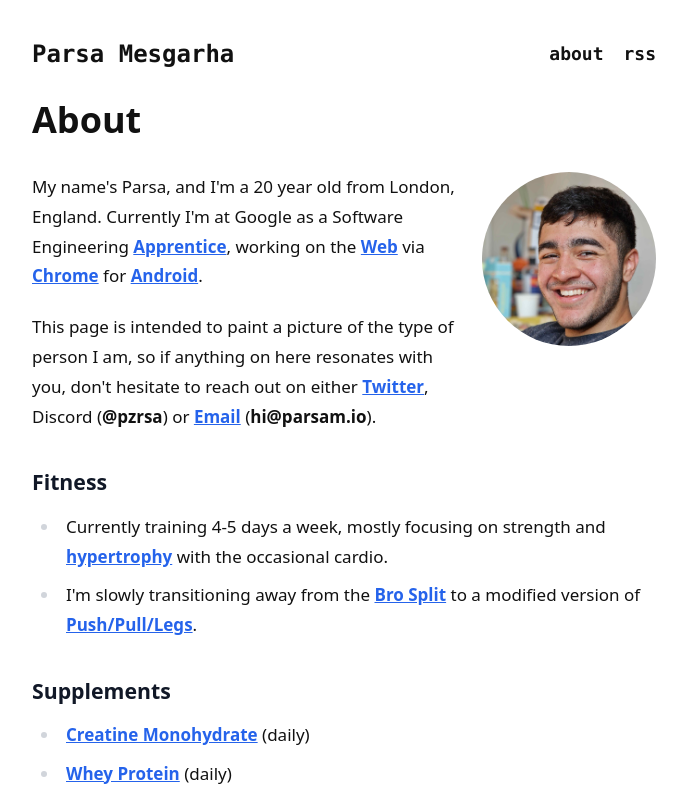
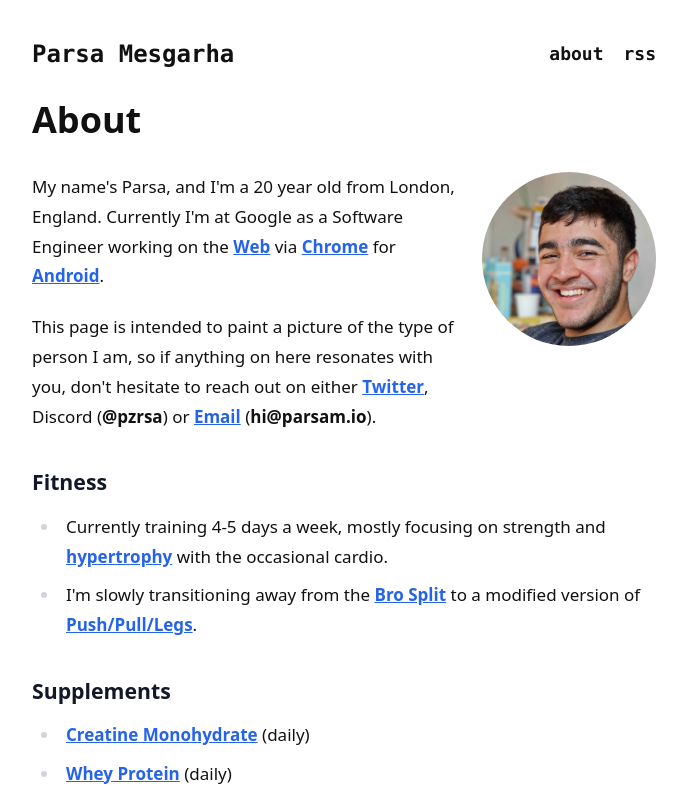
Before and after one commit to pzrsa/parsam.io, a Next.js app: page /about in a window 1280 px wide. Shown: the top 800 px of the page, without its empty margins (296-983 px from the left). Built offline with nearby package versions, Linux system fonts and the light colour scheme.

Commit message:
update title

```diff
--- a/pages/about.tsx
+++ b/pages/about.tsx
@@ -43,12 +43,8 @@ export default function About() {
             <div className="prose dark:prose-invert mt-5 sm:mr-3 sm:mt-0">
               <p>
                 My name&apos;s Parsa, and I&apos;m a 20 year old from London,
-                England. Currently I&apos;m at Google as a Software Engineering{" "}
-                <ExternalLink
-                  href="https://buildyourfuture.withgoogle.com/apprenticeships"
-                  name="Apprentice"
-                />
-                , working on the{" "}
+                England. Currently I&apos;m at Google as a Software Engineer
+                working on the{" "}
                 <ExternalLink href="https://web.dev/" name="Web" /> via{" "}
                 <ExternalLink
                   href="https://www.chromium.org/Home/"
--- a/pages/index.tsx
+++ b/pages/index.tsx
@@ -46,7 +46,7 @@ const Index: React.FC<IndexProps> = ({ posts }) => {
             Hi, I&apos;m Parsa.
           </h1>
           <p className="text-sm sm:text-lg font-mono font-semibold text-neutral-600 dark:text-neutral-400">
-            Software Engineering Apprentice at{" "}
+            Software Engineer at{" "}
             <span className="font-serif">
               <span className="text-google-blue">G</span>
               <span className="text-google-red">o</span>
```
